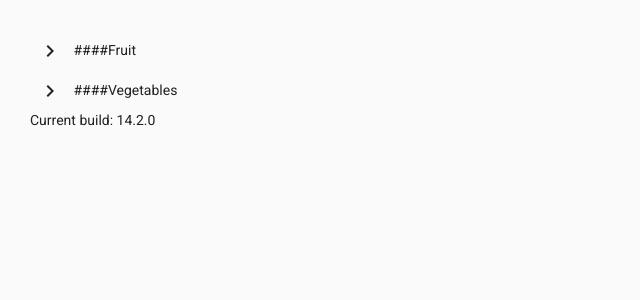
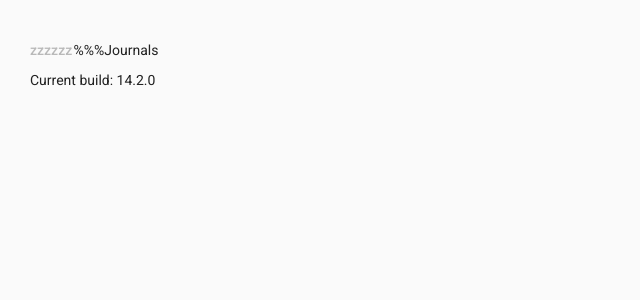
Before and after one commit to KriwoschejewAnton/angular-tree-example, an Angular app: page / in a window 1280 px wide. Shown: the top 300 px of the page, without its empty margins (0-640 px from the left). Built offline with nearby package versions, Linux system fonts and the light colour scheme.

Commit message:
1 file modified, 1 deleted

```diff
--- a/src/app/cdk-tree-nested-example.ts
+++ b/src/app/cdk-tree-nested-example.ts
@@ -1,32 +1,27 @@
 import {ArrayDataSource} from '@angular/cdk/collections';
 import {Component} from '@angular/core';
 import {NestedTreeControl} from '@angular/cdk/tree';
-import {FoodNode} from './foodnode';
+
 
 /**
  * Food data with nested structure.
  * Each node has a name and an optional list of children.
  */
 
+ interface Node  {
+   id: string;
+   name: string;
+   children?: Node[];
+  }
 
-const TREE_DATA: FoodNode[] = [
+
+
+var TREE_DATA: Node[] =
+[
   {
-    name: 'Fruit',
-    children: [{name: 'Apple'}, {name: 'Banana'}, {name: 'Fruit loops'}],
-  },
-  {
-    name: 'Vegetables',
-    children: [
-      {
-        name: 'Green',
-        children: [{name: 'Broccoli'}, {name: 'Brussels sprouts'}],
-      },
-      {
-        name: 'Orange',
-        children: [{name: 'Pumpkins'}, {name: 'Carrots'}],
-      },
-    ],
-  },
+    id: 'journals',
+    name: 'Journals'
+  }
 ];
 
 /**
@@ -38,15 +33,22 @@ const TREE_DATA: FoodNode[] = [
   styleUrls: ['cdk-tree-nested-example.css'],
 })
 export class CdkTreeNestedExample {
-  treeControl = new NestedTreeControl<FoodNode>(node => node.children);
+  treeControl = new NestedTreeControl<Node>(this.getChildren );
   dataSource = new ArrayDataSource(TREE_DATA);
 
-  hasChild = (_: number, node: FoodNode) => !!node.children && node.children.length > 0;
+  hasChild = (_: number, node: Node) => !!node.children && node.children.length > 0;
 
   click_node(): void
   {
     alert('alert')
   }
+
+  getChildren(node: Node)
+  {
+      alert ('get children ' + node.name)
+    return node.children
+  }
+
 }
 
 
--- a/src/app/foodnode.ts
+++ /dev/null
@@ -1,4 +0,0 @@
-export interface FoodNode {
-  name: string;
-  children?: FoodNode[];
-}
```
